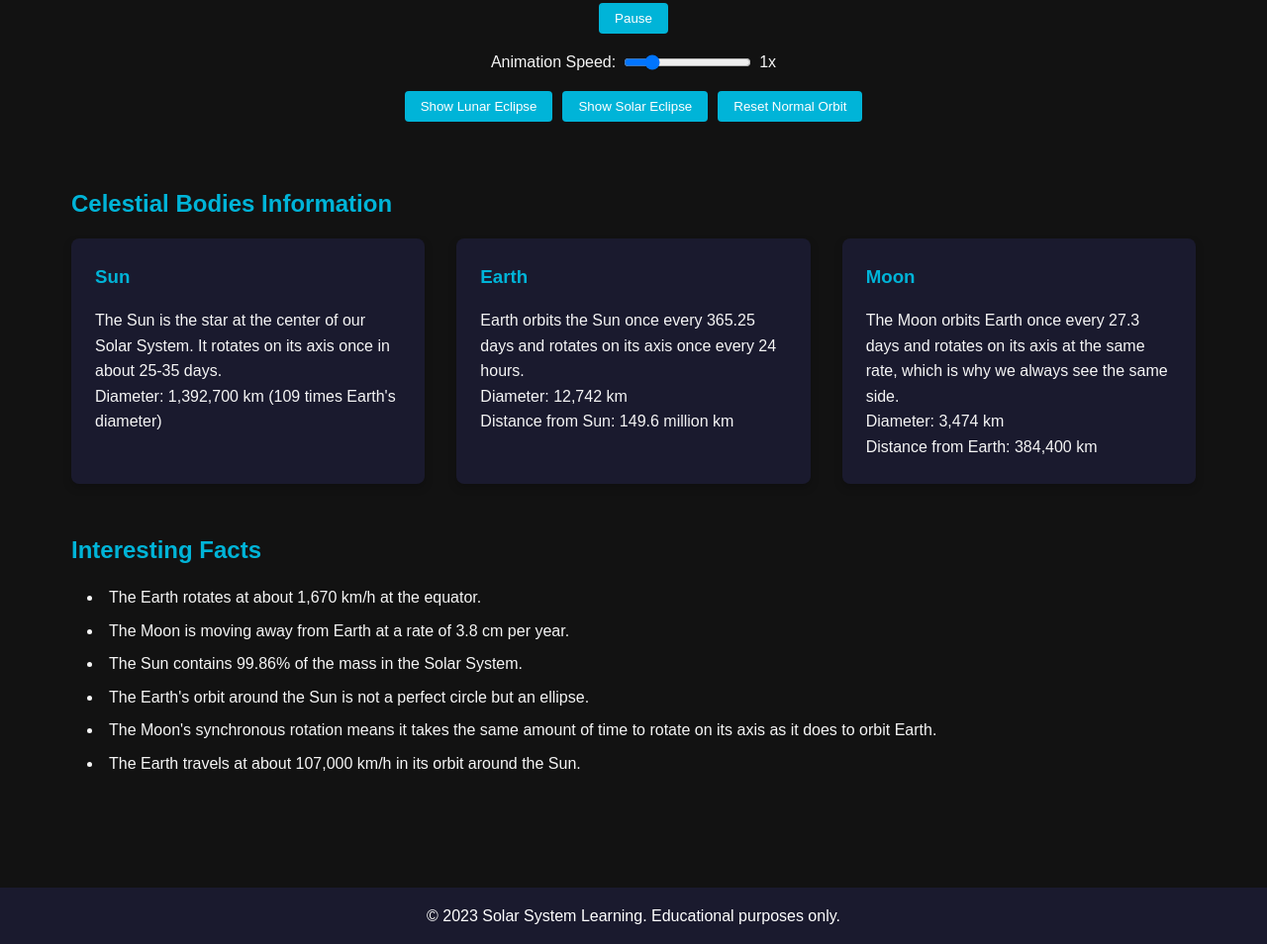
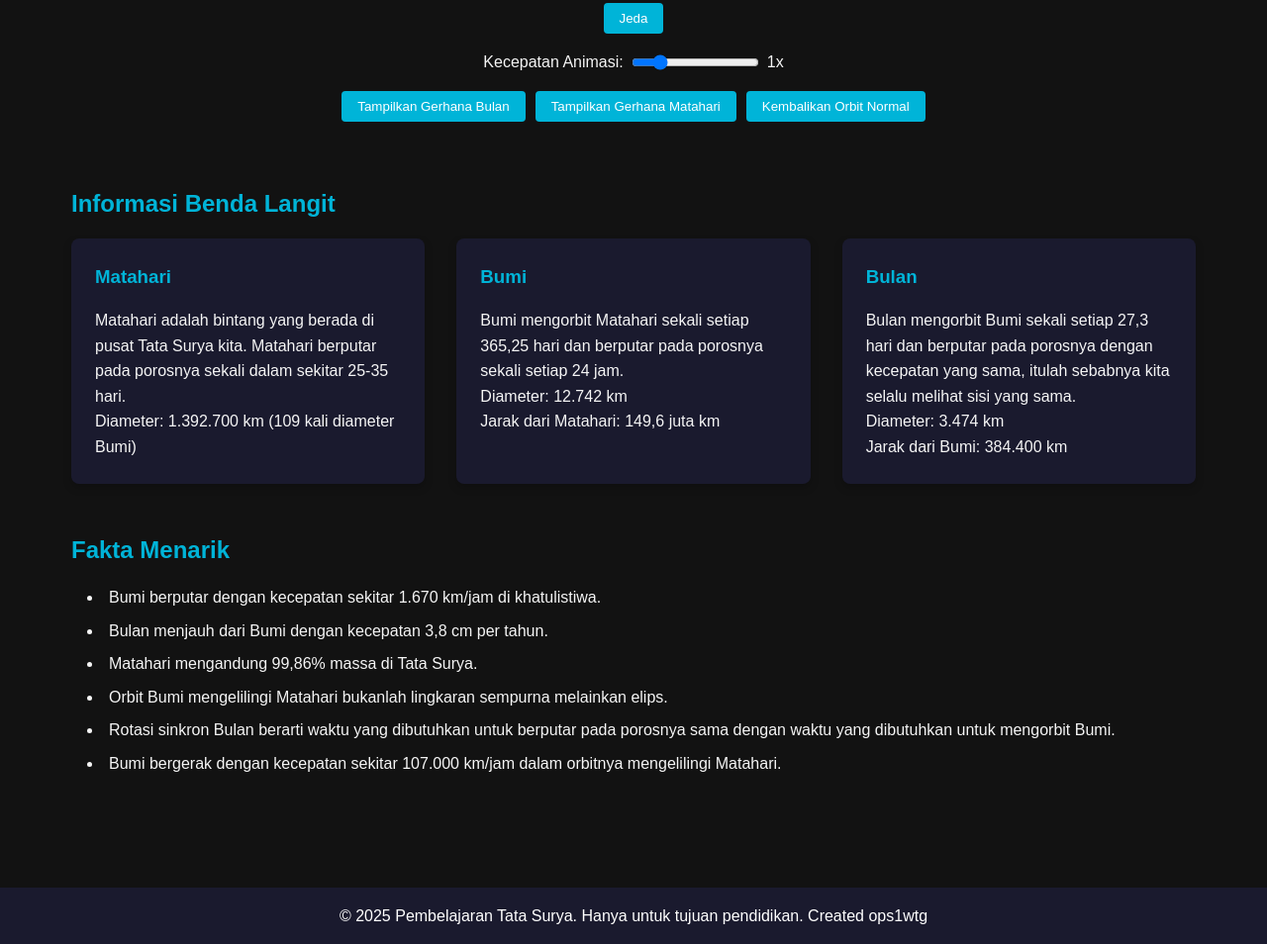
Before and after one commit to rujianiamika/info, a plain HTML site: page solar/index.html in a window 1280 px wide. Shown: the part 788-1742 px from the top of the page at 99% size. Drawn offline with Linux system fonts and the light colour scheme.

Commit message:
update data

```diff
--- a/solar/index.html
+++ b/solar/index.html
@@ -1,26 +1,26 @@
 <!DOCTYPE html>
-<html lang="en">
+<html lang="id">
   <head>
-    <meta charset="UTF-8">
-    <meta name="viewport" content="width=device-width, initial-scale=1.0">
-    <title>Solar System Learning</title>
-    <link rel="stylesheet" href="styles.css">
+    <meta charset="UTF-8" />
+    <meta name="viewport" content="width=device-width, initial-scale=1.0" />
+    <title>Pembelajaran Tata Surya</title>
+    <link rel="stylesheet" href="styles.css" />
   </head>
   <body>
     <header>
-        <h1>Solar System Learning</h1>
+      <h1>Pembelajaran Tata Surya</h1>
       <nav>
         <ul>
-                <li><a href="#animation">Animation</a></li>
-                <li><a href="#info">Information</a></li>
-                <li><a href="#facts">Facts</a></li>
+          <li><a href="#animation">Animasi</a></li>
+          <li><a href="#info">Informasi</a></li>
+          <li><a href="#facts">Fakta</a></li>
         </ul>
       </nav>
     </header>
 
     <main>
       <section id="animation">
-            <h2>Solar System Animation</h2>
+        <h2>Animasi Tata Surya</h2>
         <div class="solar-system">
           <div class="sun"></div>
           <div class="earth-orbit">
@@ -32,52 +32,81 @@
           </div>
         </div>
         <div class="controls">
-                <button id="pause-btn">Pause</button>
+          <button id="pause-btn">Jeda</button>
           <div class="speed-control">
-                    <label for="speed-slider">Animation Speed:</label>
-                    <input type="range" id="speed-slider" min="0.1" max="5" step="0.1" value="1">
+            <label for="speed-slider">Kecepatan Animasi:</label>
+            <input
+              type="range"
+              id="speed-slider"
+              min="0.1"
+              max="5"
+              step="0.1"
+              value="1"
+            />
             <span id="speed-value">1x</span>
           </div>
         </div>
       </section>
 
       <section id="info">
-            <h2>Celestial Bodies Information</h2>
+        <h2>Informasi Benda Langit</h2>
         <div class="info-cards">
           <div class="card">
-                    <h3>Sun</h3>
-                    <p>The Sun is the star at the center of our Solar System. It rotates on its axis once in about 25-35 days.</p>
-                    <p>Diameter: 1,392,700 km (109 times Earth's diameter)</p>
+            <h3>Matahari</h3>
+            <p>
+              Matahari adalah bintang yang berada di pusat Tata Surya kita.
+              Matahari berputar pada porosnya sekali dalam sekitar 25-35 hari.
+            </p>
+            <p>Diameter: 1.392.700 km (109 kali diameter Bumi)</p>
           </div>
           <div class="card">
-                    <h3>Earth</h3>
-                    <p>Earth orbits the Sun once every 365.25 days and rotates on its axis once every 24 hours.</p>
-                    <p>Diameter: 12,742 km</p>
-                    <p>Distance from Sun: 149.6 million km</p>
+            <h3>Bumi</h3>
+            <p>
+              Bumi mengorbit Matahari sekali setiap 365,25 hari dan berputar
+              pada porosnya sekali setiap 24 jam.
+            </p>
+            <p>Diameter: 12.742 km</p>
+            <p>Jarak dari Matahari: 149,6 juta km</p>
           </div>
           <div class="card">
-                    <h3>Moon</h3>
-                    <p>The Moon orbits Earth once every 27.3 days and rotates on its axis at the same rate, which is why we always see the same side.</p>
-                    <p>Diameter: 3,474 km</p>
-                    <p>Distance from Earth: 384,400 km</p>
+            <h3>Bulan</h3>
+            <p>
+              Bulan mengorbit Bumi sekali setiap 27,3 hari dan berputar pada
+              porosnya dengan kecepatan yang sama, itulah sebabnya kita selalu
+              melihat sisi yang sama.
+            </p>
+            <p>Diameter: 3.474 km</p>
+            <p>Jarak dari Bumi: 384.400 km</p>
           </div>
         </div>
       </section>
 
       <section id="facts">
-            <h2>Interesting Facts</h2>
+        <h2>Fakta Menarik</h2>
         <ul class="fact-list">
-                <li>The Earth rotates at about 1,670 km/h at the equator.</li>
-                <li>The Moon is moving away from Earth at a rate of 3.8 cm per year.</li>
-                <li>The Sun contains 99.86% of the mass in the Solar System.</li>
-                <li>The Earth's orbit around the Sun is not a perfect circle but an ellipse.</li>
-                <li>The Moon's synchronous rotation means it takes the same amount of time to rotate on its axis as it does to orbit Earth.</li>
+          <li>
+            Bumi berputar dengan kecepatan sekitar 1.670 km/jam di khatulistiwa.
+          </li>
+          <li>Bulan menjauh dari Bumi dengan kecepatan 3,8 cm per tahun.</li>
+          <li>Matahari mengandung 99,86% massa di Tata Surya.</li>
+          <li>
+            Orbit Bumi mengelilingi Matahari bukanlah lingkaran sempurna
+            melainkan elips.
+          </li>
+          <li>
+            Rotasi sinkron Bulan berarti waktu yang dibutuhkan untuk berputar
+            pada porosnya sama dengan waktu yang dibutuhkan untuk mengorbit
+            Bumi.
+          </li>
         </ul>
       </section>
     </main>
 
     <footer>
-        <p>&copy; 2023 Solar System Learning. Educational purposes only.</p>
+      <p>
+        &copy; 2025 Pembelajaran Tata Surya. Hanya untuk tujuan pendidikan.
+        Created ops1wtg
+      </p>
     </footer>
 
     <script src="script.js"></script>
--- a/solar/script.js
+++ b/solar/script.js
@@ -8,15 +8,14 @@ document.addEventListener('DOMContentLoaded', function() {
     const moonOrbit = document.querySelector('.moon-orbit');
     const moon = document.querySelector('.moon');
     const sun = document.querySelector('.sun');
-
     // Add eclipse control buttons
     const controlsDiv = document.querySelector('.controls');
     const eclipseControls = document.createElement('div');
     eclipseControls.className = 'eclipse-controls';
     eclipseControls.innerHTML = `
-        <button id="lunar-eclipse-btn">Show Lunar Eclipse</button>
-        <button id="solar-eclipse-btn">Show Solar Eclipse</button>
-        <button id="reset-eclipse-btn">Reset Normal Orbit</button>
+        <button id="lunar-eclipse-btn">Tampilkan Gerhana Bulan</button>
+        <button id="solar-eclipse-btn">Tampilkan Gerhana Matahari</button>
+        <button id="reset-eclipse-btn">Kembalikan Orbit Normal</button>
     `;
     controlsDiv.appendChild(eclipseControls);
 
@@ -132,20 +131,20 @@ document.addEventListener('DOMContentLoaded', function() {
 
         if (eclipseType === 'lunar') {
             explanation.innerHTML = `
-                <h3>Lunar Eclipse</h3>
-                <p>A lunar eclipse occurs when the Earth comes between the Sun and the Moon,
-                blocking sunlight from reaching the Moon. The Earth casts its shadow on the Moon,
-                causing it to darken and sometimes appear reddish.</p>
-                <p>Lunar eclipses can only happen during a full moon when the Moon is on the opposite
-                side of the Earth from the Sun.</p>
+                <h3>Gerhana Bulan</h3>
+                <p>Gerhana bulan terjadi ketika Bumi berada di antara Matahari dan Bulan,
+                menghalangi sinar matahari mencapai Bulan. Bumi melemparkan bayangannya pada Bulan,
+                menyebabkan Bulan menjadi gelap dan terkadang tampak kemerahan.</p>
+                <p>Gerhana bulan hanya dapat terjadi saat bulan purnama ketika Bulan berada di sisi
+                berlawanan dari Bumi terhadap Matahari.</p>
             `;
         } else if (eclipseType === 'solar') {
             explanation.innerHTML = `
-                <h3>Solar Eclipse</h3>
-                <p>A solar eclipse occurs when the Moon comes between the Earth and the Sun,
-                casting a shadow on Earth and blocking the Sun's light.</p>
-                <p>Solar eclipses can only happen during a new moon when the Moon is between
-                the Earth and the Sun.</p>
+                <h3>Gerhana Matahari</h3>
+                <p>Gerhana matahari terjadi ketika Bulan berada di antara Bumi dan Matahari,
+                melemparkan bayangan pada Bumi dan menghalangi cahaya Matahari.</p>
+                <p>Gerhana matahari hanya dapat terjadi saat bulan baru ketika Bulan berada di antara
+                Bumi dan Matahari.</p>
             `;
         }
 
@@ -209,19 +208,16 @@ document.addEventListener('DOMContentLoaded', function() {
     celestialBodies.forEach(body => {
         body.element.setAttribute('title', `${body.name}: ${body.info}`);
     });
-
-    // Add some facts that change periodically
     const facts = [
-        "The Earth travels at about 107,000 km/h in its orbit around the Sun.",
-        "The Moon is about 1/4 the diameter of Earth.",
-        "The Sun is so large that about 1.3 million Earths could fit inside it.",
-        "The Earth's axis is tilted at 23.5 degrees, which causes our seasons.",
-        "The Moon's gravity is responsible for most of Earth's tides.",
-        "A lunar eclipse can last up to 3 hours and 40 minutes.",
-        "A total solar eclipse can only be seen from a small area on Earth.",
-        "Solar eclipses happen somewhere on Earth about 2-5 times per year."
+        "Bumi bergerak dengan kecepatan sekitar 107.000 km/jam dalam orbitnya mengelilingi Matahari.",
+        "Bulan memiliki diameter sekitar 1/4 dari diameter Bumi.",
+        "Matahari sangat besar sehingga sekitar 1,3 juta Bumi dapat muat di dalamnya.",
+        "Sumbu Bumi miring 23,5 derajat, yang menyebabkan terjadinya musim.",
+        "Gravitasi Bulan bertanggung jawab atas sebagian besar pasang surut di Bumi.",
+        "Gerhana bulan dapat berlangsung hingga 3 jam 40 menit.",
+        "Gerhana matahari total hanya dapat dilihat dari area kecil di Bumi.",
+        "Gerhana matahari terjadi di suatu tempat di Bumi sekitar 2-5 kali per tahun."
     ];
-
     const factList = document.querySelector('.fact-list');
     let factIndex = 0;
 
```
Lines whose indentation alone changed are shown as unchanged.
